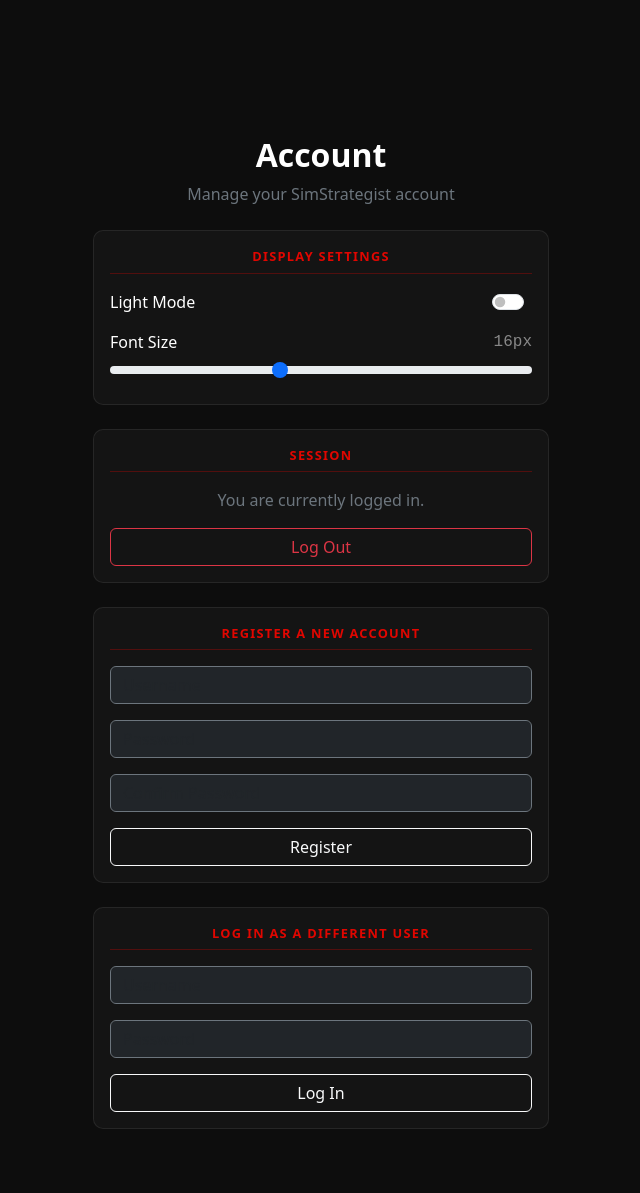
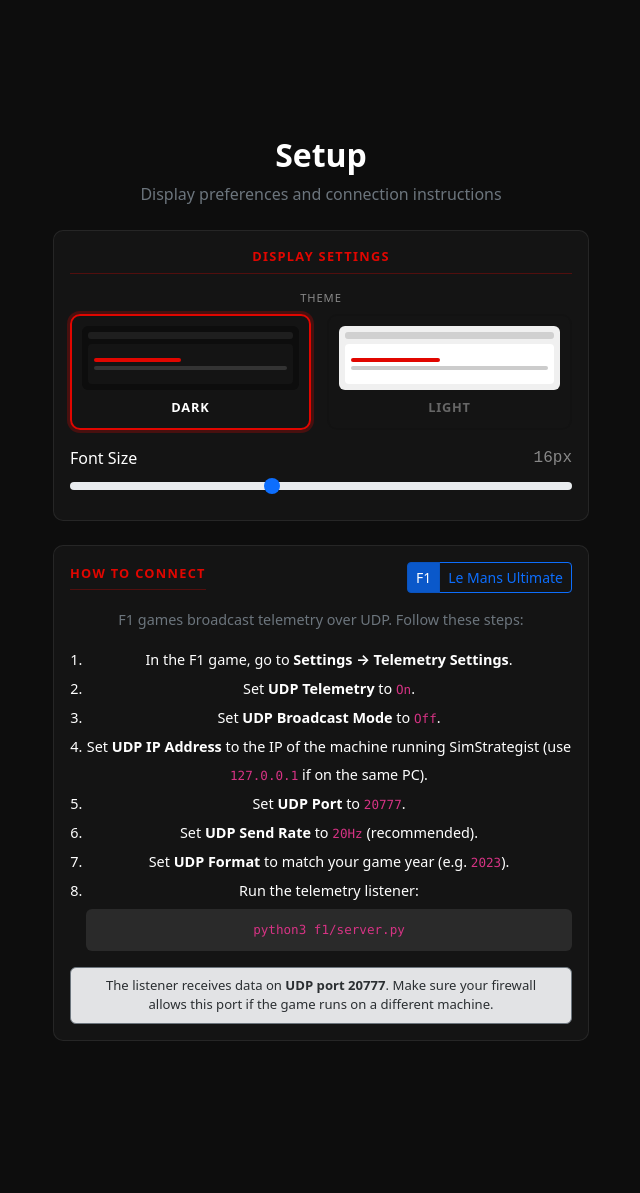
Before and after one commit to Beefiercornet94/SimStrategist, a Flask app: template templates/setup.html in a window 1280 px wide. Shown: the part 56-1249 px from the top of the page, without its empty margins (319-959 px from the left). After the commit the page ends 1097 px from the top, so only its background shows below. Run offline with Flask 3, Linux system fonts and the light colour scheme; the template is opened without the code that fills it, so the values that code supplies are empty; parts of the project's set-up code (start-up, migrations or seed data) failed here and were passed over; some libraries are stand-ins or nearby versions.

Commit message:
Added a setup page route and removed login and registration routes along with their templates.

```diff
--- a/app.py
+++ b/app.py
@@ -9,8 +9,6 @@ import time
 from cs50 import SQL
 from flask import Flask, Response, jsonify, redirect, render_template, request, session, stream_with_context
 from flask_session import Session
-from werkzeug.security import check_password_hash, generate_password_hash
-from helpers import apology, login_required
 
 from f1.server import UdpListener
 from f1.telemetry_state import state as f1_state
@@ -199,10 +197,9 @@ def strategy():
 
 #---------- SETTINGS / SETUP ----------#
 
-@app.route("/setup", methods=["GET", "POST"])
-@login_required
+@app.route("/setup")
 def setup():
-        return render_template("setup.html")
+    return render_template("setup.html")
 
 
 if __name__ == "__main__":
--- a/requirements.txt
+++ b/requirements.txt
@@ -1,7 +1,6 @@
 cs50
 flask
 flask-session
-werkzeug
 requests
 numpy
 pandas
--- a/static/scripts/setup.js
+++ b/static/scripts/setup.js
@@ -1,20 +1,24 @@
 document.addEventListener('DOMContentLoaded', function () {
-    var themeToggle = document.getElementById('theme-toggle');
-    var fontSlider  = document.getElementById('font-size-slider');
-    var fontLabel   = document.getElementById('font-size-label');
+    var fontSlider = document.getElementById('font-size-slider');
+    var fontLabel  = document.getElementById('font-size-label');
 
     var savedTheme = localStorage.getItem('ss-theme')     || 'dark';
     var savedFont  = localStorage.getItem('ss-font-size') || '16';
 
-    themeToggle.checked = savedTheme === 'light';
-    fontSlider.value    = savedFont;
+    fontSlider.value      = savedFont;
     fontLabel.textContent = savedFont + 'px';
 
-    themeToggle.addEventListener('change', function () {
-        var theme = this.checked ? 'light' : 'dark';
+    function setTheme(theme) {
         document.documentElement.setAttribute('data-theme', theme);
         localStorage.setItem('ss-theme', theme);
-    });
+        document.getElementById('theme-dark').classList.toggle('theme-option-active',  theme === 'dark');
+        document.getElementById('theme-light').classList.toggle('theme-option-active', theme === 'light');
+    }
+
+    setTheme(savedTheme);
+
+    document.getElementById('theme-dark').addEventListener('click',  function () { setTheme('dark');  });
+    document.getElementById('theme-light').addEventListener('click', function () { setTheme('light'); });
 
     fontSlider.addEventListener('input', function () {
         var size = this.value;
@@ -22,4 +26,20 @@ document.addEventListener('DOMContentLoaded', function () {
         localStorage.setItem('ss-font-size', size);
         fontLabel.textContent = size + 'px';
     });
+
+    // Simulator toggle
+    document.querySelectorAll('#sim-toggle button').forEach(function (btn) {
+        btn.addEventListener('click', function () {
+            document.querySelectorAll('#sim-toggle button').forEach(function (b) {
+                b.classList.replace('btn-primary', 'btn-outline-primary');
+                b.classList.remove('active');
+            });
+            btn.classList.replace('btn-outline-primary', 'btn-primary');
+            btn.classList.add('active');
+
+            var sim = btn.dataset.sim;
+            document.getElementById('instructions-f1').style.display  = sim === 'f1'  ? '' : 'none';
+            document.getElementById('instructions-lmu').style.display = sim === 'lmu' ? '' : 'none';
+        });
+    });
 });
--- a/static/styles.css
+++ b/static/styles.css
@@ -415,6 +415,82 @@ body {
     color: var(--text-secondary) !important;
 }
 
+/* ===== THEME SELECTOR (setup page) ===== */
+.theme-option {
+    cursor: pointer;
+    border: 2px solid var(--border-subtle);
+    border-radius: 10px;
+    padding: 10px;
+    text-align: center;
+    transition: border-color 0.2s, box-shadow 0.2s;
+    user-select: none;
+}
+
+.theme-option:hover {
+    border-color: #e10600;
+}
+
+.theme-option-active {
+    border-color: #e10600 !important;
+    box-shadow: 0 0 0 3px rgba(225, 6, 0, 0.25);
+}
+
+.theme-option-label {
+    font-size: 0.8rem;
+    font-weight: 700;
+    letter-spacing: 0.06em;
+    text-transform: uppercase;
+    color: var(--text-secondary);
+}
+
+.theme-option-active .theme-option-label {
+    color: var(--text-primary);
+}
+
+/* Mini previews */
+.theme-preview {
+    border-radius: 6px;
+    overflow: hidden;
+    height: 64px;
+    padding: 6px;
+    display: flex;
+    flex-direction: column;
+    gap: 5px;
+}
+
+.theme-preview-dark  { background: #0d0d0d; }
+.theme-preview-light { background: #f0f0f0; }
+
+.tp-bar {
+    height: 7px;
+    border-radius: 3px;
+    flex-shrink: 0;
+}
+.theme-preview-dark  .tp-bar { background: #1e1e1e; }
+.theme-preview-light .tp-bar { background: #d0d0d0; }
+
+.tp-card {
+    flex: 1;
+    border-radius: 4px;
+    padding: 5px 6px;
+    display: flex;
+    flex-direction: column;
+    gap: 4px;
+    justify-content: center;
+}
+.theme-preview-dark  .tp-card { background: #141414; }
+.theme-preview-light .tp-card { background: #ffffff; }
+
+.tp-line {
+    height: 4px;
+    border-radius: 2px;
+}
+.tp-line-short { width: 45%; }
+.theme-preview-dark  .tp-line { background: #333; }
+.theme-preview-light .tp-line { background: #ccc; }
+.theme-preview-dark  .tp-line.tp-line-short { background: #e10600; }
+.theme-preview-light .tp-line.tp-line-short { background: #e10600; }
+
 /* OTHER COLOURS */
 .gold
 {
--- a/templates/setup.html
+++ b/templates/setup.html
@@ -1,13 +1,13 @@
 {% extends "layout.html" %}
 
-{% block title %}Account Setup{% endblock %}
+{% block title %}Setup{% endblock %}
 
 {% block body %}
-<div class="container py-5" style="max-width: 480px;">
+<div class="container py-5" style="max-width: 560px;">
 
     <div class="text-center mb-4">
-        <h2 class="fw-bold" style="color: var(--text-primary);">Account</h2>
-        <p class="text-secondary">Manage your SimStrategist account</p>
+        <h2 class="fw-bold" style="color: var(--text-primary);">Setup</h2>
+        <p class="text-secondary">Display preferences and connection instructions</p>
     </div>
 
     <!-- Display settings -->
@@ -15,10 +15,29 @@
         <p class="telemetry-section-title mb-3">Display Settings</p>
 
         <!-- Dark / Light mode -->
-        <div class="d-flex align-items-center justify-content-between mb-3">
-            <span style="color: var(--text-primary);">Light Mode</span>
-            <div class="form-check form-switch mb-0">
-                <input class="form-check-input" type="checkbox" id="theme-toggle" role="switch">
+        <div class="mb-3">
+            <span class="telemetry-label d-block mb-2">Theme</span>
+            <div class="d-flex gap-3">
+                <div class="theme-option flex-fill" id="theme-dark" data-theme="dark">
+                    <div class="theme-preview theme-preview-dark mb-2">
+                        <div class="tp-bar"></div>
+                        <div class="tp-card">
+                            <div class="tp-line tp-line-short"></div>
+                            <div class="tp-line"></div>
+                        </div>
+                    </div>
+                    <div class="theme-option-label">Dark</div>
+                </div>
+                <div class="theme-option flex-fill" id="theme-light" data-theme="light">
+                    <div class="theme-preview theme-preview-light mb-2">
+                        <div class="tp-bar"></div>
+                        <div class="tp-card">
+                            <div class="tp-line tp-line-short"></div>
+                            <div class="tp-line"></div>
+                        </div>
+                    </div>
+                    <div class="theme-option-label">Light</div>
+                </div>
             </div>
         </div>
 
@@ -33,47 +52,55 @@
         </div>
     </div>
 
-    <!-- Logged-in panel -->
-    <div class="dash-card mb-4">
-        <p class="telemetry-section-title mb-3">Session</p>
-        <p class="text-secondary mb-3">You are currently logged in.</p>
-        <a href="/logout" class="btn btn-outline-danger w-100">Log Out</a>
-    </div>
+    <!-- Simulator connection instructions -->
+    <div class="dash-card">
+        <div class="d-flex align-items-center justify-content-between mb-3">
+            <p class="telemetry-section-title mb-0">How to Connect</p>
+            <div class="btn-group btn-group-sm" role="group" id="sim-toggle">
+                <button type="button" class="btn btn-primary active" data-sim="f1">F1</button>
+                <button type="button" class="btn btn-outline-primary" data-sim="lmu">Le Mans Ultimate</button>
+            </div>
+        </div>
 
-    <!-- Register a new account -->
-    <div class="dash-card mb-4">
-        <p class="telemetry-section-title mb-3">Register a New Account</p>
-        <form action="/register" method="post">
-            <div class="mb-3">
-                <input class="form-control bg-dark text-white border-secondary"
-                       autocomplete="off" name="username" placeholder="Username" type="text" required>
+        <!-- F1 instructions -->
+        <div id="instructions-f1">
+            <p class="text-secondary mb-3" style="font-size:.9rem;">F1 games broadcast telemetry over UDP. Follow these steps:</p>
+            <ol class="ps-3" style="color: var(--text-primary); line-height: 2; font-size:.9rem;">
+                <li>In the F1 game, go to <strong>Settings → Telemetry Settings</strong>.</li>
+                <li>Set <strong>UDP Telemetry</strong> to <code>On</code>.</li>
+                <li>Set <strong>UDP Broadcast Mode</strong> to <code>Off</code>.</li>
+                <li>Set <strong>UDP IP Address</strong> to the IP of the machine running SimStrategist
+                    (use <code>127.0.0.1</code> if on the same PC).</li>
+                <li>Set <strong>UDP Port</strong> to <code>20777</code>.</li>
+                <li>Set <strong>UDP Send Rate</strong> to <code>20Hz</code> (recommended).</li>
+                <li>Set <strong>UDP Format</strong> to match your game year (e.g. <code>2023</code>).</li>
+                <li>Run the telemetry listener:
+                    <code class="d-block mt-1 p-2 rounded" style="background: var(--bar-track);">python3 f1/server.py</code>
+                </li>
+            </ol>
+            <div class="alert alert-secondary border-secondary mt-3 mb-0 py-2" style="font-size:.82rem;">
+                The listener receives data on <strong>UDP port 20777</strong>. Make sure your firewall allows this port if the game runs on a different machine.
             </div>
-            <div class="mb-3">
-                <input class="form-control bg-dark text-white border-secondary"
-                       name="password" placeholder="Password" type="password" required>
+        </div>
+
+        <!-- LMU instructions -->
+        <div id="instructions-lmu" style="display:none;">
+            <p class="text-secondary mb-3" style="font-size:.9rem;">Le Mans Ultimate uses the <em>JSON Telemetry Plugin</em>. Follow these steps:</p>
+            <ol class="ps-3" style="color: var(--text-primary); line-height: 2; font-size:.9rem;">
+                <li>Download and install the <strong>Ultimate Telemetry Socket – JSON Telemetry Plugin</strong> from the Le Mans Ultimate community forums.</li>
+                <li>Place the plugin DLL in your LMU <code>Plugins</code> folder.</li>
+                <li>In the plugin configuration file, set the output host to <code>127.0.0.1</code> and port to <code>5100</code>.</li>
+                <li>Start Le Mans Ultimate — the plugin will begin sending telemetry automatically.</li>
+                <li>Run the LMU listener:
+                    <code class="d-block mt-1 p-2 rounded" style="background: var(--bar-track);">python3 lmu/server.py</code>
+                </li>
+            </ol>
+            <div class="alert alert-secondary border-secondary mt-3 mb-0 py-2" style="font-size:.82rem;">
+                The listener accepts connections on <strong>TCP port 5100</strong> by default.
+                To use UDP instead, run <code>python3 lmu/server.py --udp</code>.
+                To change the port, add <code>--port &lt;number&gt;</code>.
             </div>
-            <div class="mb-3">
-                <input class="form-control bg-dark text-white border-secondary"
-                       name="confirmation" placeholder="Confirm Password" type="password" required>
-            </div>
-            <button type="submit" class="btn btn-outline-light w-100">Register</button>
-        </form>
-    </div>
-
-    <!-- Switch account / log in as a different user -->
-    <div class="dash-card">
-        <p class="telemetry-section-title mb-3">Log In as a Different User</p>
-        <form action="/login" method="post">
-            <div class="mb-3">
-                <input class="form-control bg-dark text-white border-secondary"
-                       autocomplete="off" name="username" placeholder="Username" type="text" required>
-            </div>
-            <div class="mb-3">
-                <input class="form-control bg-dark text-white border-secondary"
-                       name="password" placeholder="Password" type="password" required>
-            </div>
-            <button type="submit" class="btn btn-outline-light w-100">Log In</button>
-        </form>
+        </div>
     </div>
 
 </div>
```
Also changed, not shown: templates/login.html (deleted, +0 -21 lines), templates/register.html (deleted, +0 -20 lines).
